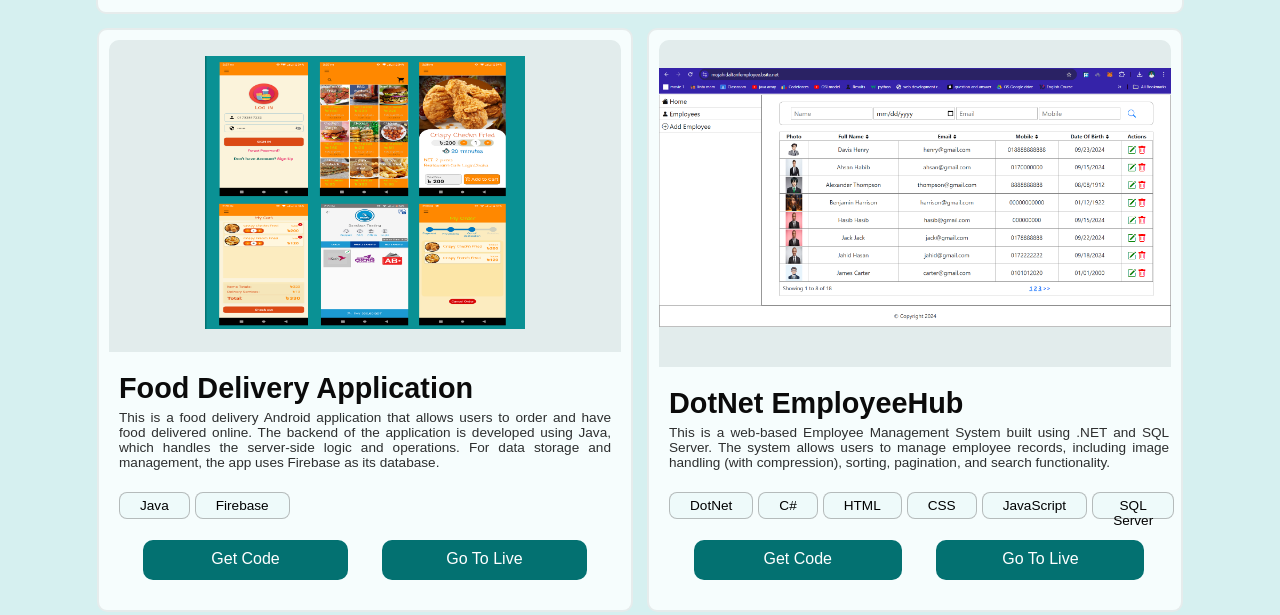
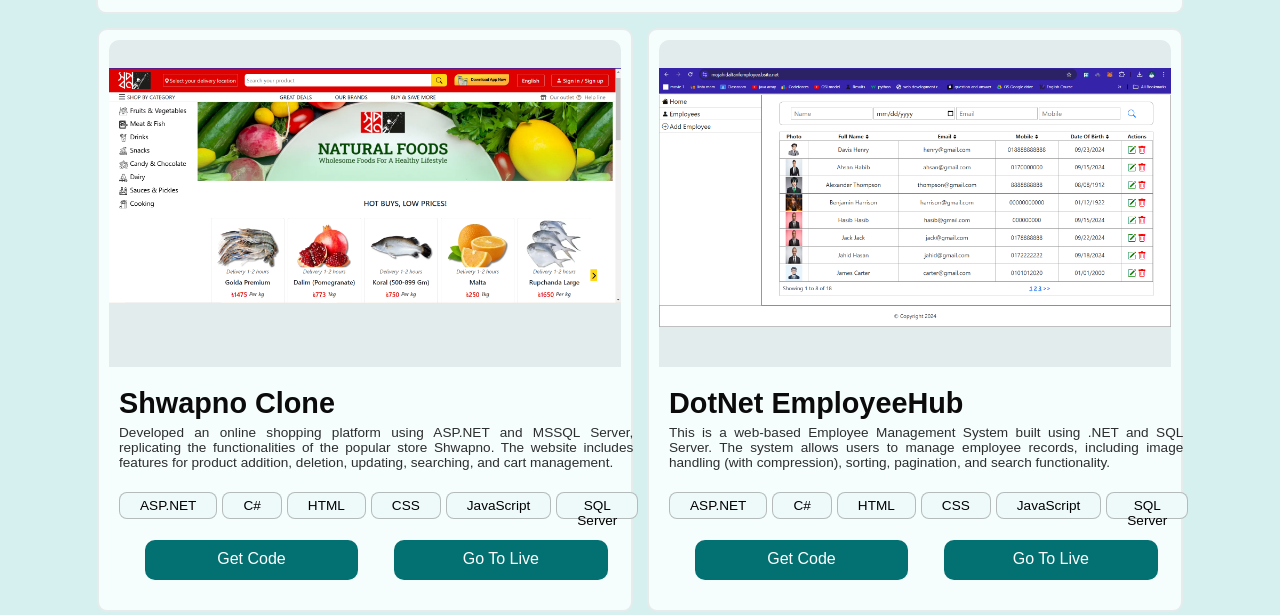
Before and after one commit to mojahidaltarif28/portfolio, a plain HTML site: page project.html in a window 1280 px wide. Shown: the part 185-800 px from the top of the page. Drawn offline with Linux system fonts and the light colour scheme.

Commit message:
shwapno clone project add

```diff
--- a/project.html
+++ b/project.html
@@ -36,6 +36,59 @@
             <div class="project-list">
                 <div class="project-box">
                     <div class="jnup-i">
+                        <div class="shwapno-img"></div>
+                    </div>
+                    <div class="jnup-d">
+                        <p class="d1">Shwapno Clone </p>
+                        <p class="d2">
+                            Developed an online shopping platform using ASP.NET and MSSQL Server, replicating the
+                            functionalities of the popular store Shwapno. The website includes features for product
+                            addition, deletion, updating, searching, and cart management.
+                        </p>
+                        <div class="learn">
+                            <p>ASP.NET</p>
+                            <p>C#</p>
+                            <p>HTML</p>
+                            <p>CSS</p>
+                            <p>JavaScript</p>
+                            <p class="psql">SQL Server</p>
+                        </div>
+                        <div class="project-box-btns">
+                            <a href="https://github.com/mojahidaltarif28/ShwapnoCloneProject">Get Code</a>
+                            <a href="http://shwapno.somee.com/">Go
+                                To Live</a>
+                        </div>
+                    </div>
+                </div>
+
+                <div class="project-box">
+                    <div class="jnup-i">
+                        <div class="dotnet-web-img"></div>
+                    </div>
+                    <div class="jnup-d">
+                        <p class="d1">DotNet EmployeeHub</p>
+                        <p class="d2">
+                            This is a web-based Employee Management System built using .NET and SQL Server. The system
+                            allows users to manage employee records, including image handling (with compression),
+                            sorting, pagination, and search functionality.
+                        </p>
+                        <div class="learn">
+                            <p>ASP.NET</p>
+                            <p>C#</p>
+                            <p>HTML</p>
+                            <p>CSS</p>
+                            <p>JavaScript</p>
+                            <p class="psql">SQL Server</p>
+                        </div>
+                        <div class="project-box-btns">
+                            <a href="https://github.com/mojahidaltarif28/EmployeeManagement">Get Code</a>
+                            <a href="https://mojahidaltarifemployee.bsite.net/">Go
+                                To Live</a>
+                        </div>
+                    </div>
+                </div>
+                <div class="project-box">
+                    <div class="jnup-i">
                         <div class="jnupimg"></div>
                     </div>
                     <div class="jnup-d">
@@ -58,30 +111,6 @@
                     </div>
                 </div>
 
-                <div class="project-box">
-                    <div class="jnup-i">
-                        <div class="dotnet-web-img"></div>
-                    </div>
-                    <div class="jnup-d">
-                        <p class="d1">DotNet EmployeeHub</p>
-                        <p class="d2">
-                            This is a web-based Employee Management System built using .NET and SQL Server. The system allows users to manage employee records, including image handling (with compression), sorting, pagination, and search functionality.
-                        </p>
-                        <div class="learn">
-                            <p>DotNet</p>
-                            <p>C#</p>
-                            <p>HTML</p>
-                            <p>CSS</p>
-                            <p>JavaScript</p>
-                            <p class="psql">SQL Server</p>
-                        </div>
-                        <div class="project-box-btns">
-                            <a href="https://github.com/mojahidaltarif28/EmployeeManagement">Get Code</a>
-                            <a href="https://mojahidaltarifemployee.bsite.net/">Go
-                                To Live</a>
-                        </div>
-                    </div>
-                </div>
 
                 <div class="project-box">
                     <div class="jnup-i">
--- a/style.css
+++ b/style.css
@@ -3,6 +3,7 @@
     padding: 0;
     font-family: 'Poppins', sans-serif;
 }
+
 @media(min-width:1250px) {
     .navbar {
         height: 77px;
@@ -794,6 +795,7 @@
         background-repeat: no-repeat;
 
     }
+
     .dotnet-web-img {
         width: 535px;
         height: 272px;
@@ -801,6 +803,14 @@
         background-size: contain;
         background-repeat: no-repeat;
 
+    }
+
+    .shwapno-img {
+        width: 535px;
+        height: 272px;
+        background-image: url("image/shwapno.png");
+        background-size: contain;
+        background-repeat: no-repeat;
     }
 
     .salary-java-img {
@@ -1838,10 +1848,18 @@
         background-size: contain;
         background-repeat: no-repeat;
     }
+
     .dotnet-web-img {
         width: 90%;
         height: 70%;
         background-image: url("image/employeedotnet.png");
+        background-size: contain;
+        background-repeat: no-repeat;
+    }
+    .shwapno-img{
+        width: 90%;
+        height: 70%;
+        background-image: url("image/shwapno.png");
         background-size: contain;
         background-repeat: no-repeat;
     }
@@ -2888,10 +2906,18 @@
         background-size: contain;
         background-repeat: no-repeat;
     }
+
     .dotnet-web-img {
         width: 90%;
         height: 70%;
         background-image: url("image/employeedotnet.png");
+        background-size: contain;
+        background-repeat: no-repeat;
+    }
+    .shwapno-img{
+        width: 90%;
+        height: 70%;
+        background-image: url("image/shwapno.png");
         background-size: contain;
         background-repeat: no-repeat;
     }
@@ -3265,6 +3291,7 @@
         align-items: center;
         gap: 5px;
     }
+
     .profile-image {
         background-image: url("image/profile_image.jpg");
         height: 350px;
@@ -3881,7 +3908,7 @@
 
     .d1 {
         font-size: 1.1rem;
-        font-family:'Times New Roman', Times, serif;
+        font-family: 'Times New Roman', Times, serif;
         color: #0b0b0b;
         font-weight: 550;
         padding-bottom: 5px;
@@ -3980,10 +4007,19 @@
         background-repeat: no-repeat;
         border-radius: 8px;
     }
+
     .dotnet-web-img {
         width: 320px;
         height: 159px;
         background-image: url("image/employeedotnet.png");
+        background-size: contain;
+        background-repeat: no-repeat;
+        border-radius: 8px;
+    }
+    .shwapno-img{
+        width: 320px;
+        height: 159px;
+        background-image: url("image/shwapno.png");
         background-size: contain;
         background-repeat: no-repeat;
         border-radius: 8px;
@@ -4202,7 +4238,7 @@
         width: 120px;
         color: white;
         font-size: 1rem;
-        background-color:#037171;
+        background-color: #037171;
         border-radius: 7px;
         border: 1px solid #02dada;
         margin-top: 20px;
```
Also changed, not shown: image/shwapno.png (added).
